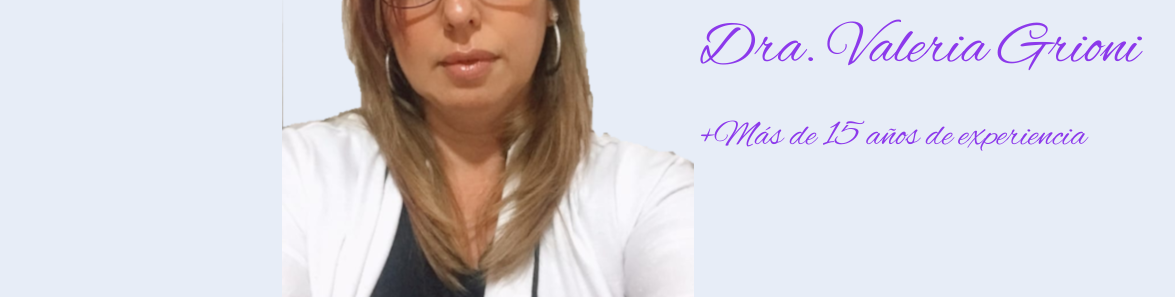
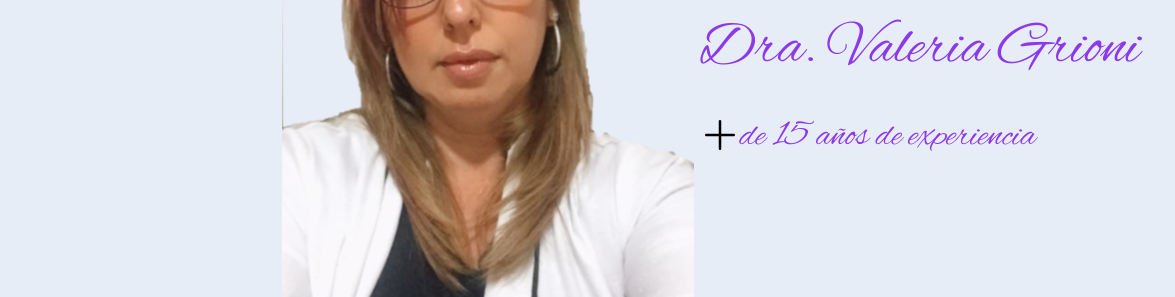
Before and after one commit to matiasarroyo1978/coderhouse-Sass, a plain HTML site: page index.html in a window 1280 px wide. Shown: the part 503-800 px from the top of the page, 0-1175 px from the left. Drawn offline with nearby package versions, Linux system fonts and the light colour scheme.

Commit message:
footer contacto

```diff
--- a/index.html
+++ b/index.html
@@ -59,7 +59,7 @@
 						<p>Dra. Valeria Grioni</p>
 					</div>
 					<div class="texto__index__span" id="tracking-in-contract-bck-bottom">
-						<span>+Más de 15 años de experiencia</span>
+						<img src="./images/plus-lg.svg" width="40" height="50"><span> de 15 años de experiencia</span>
 					</div>
 				</div>
 			</div>
```
Also changed, not shown: images/plus-lg.svg (added).
